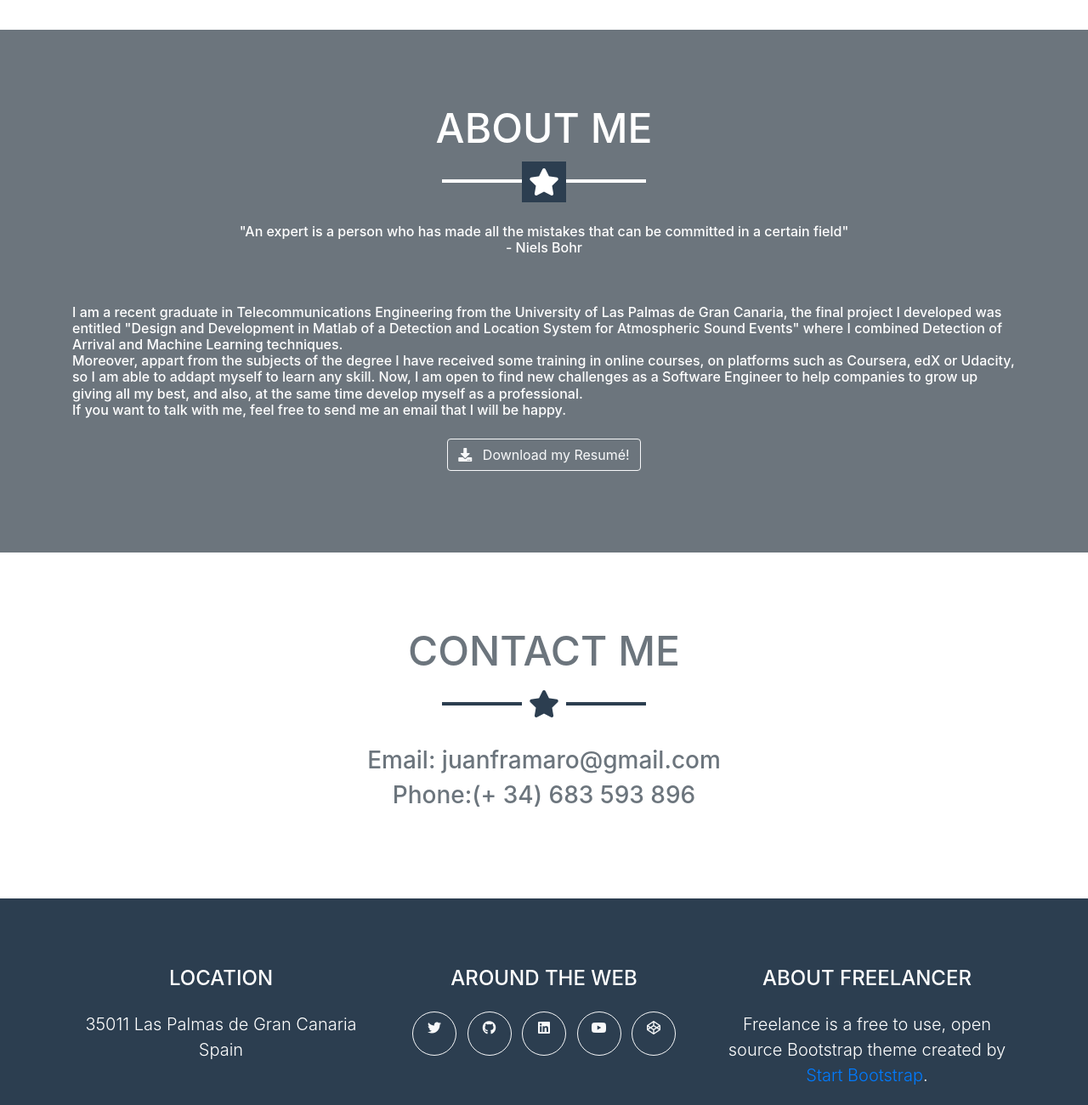
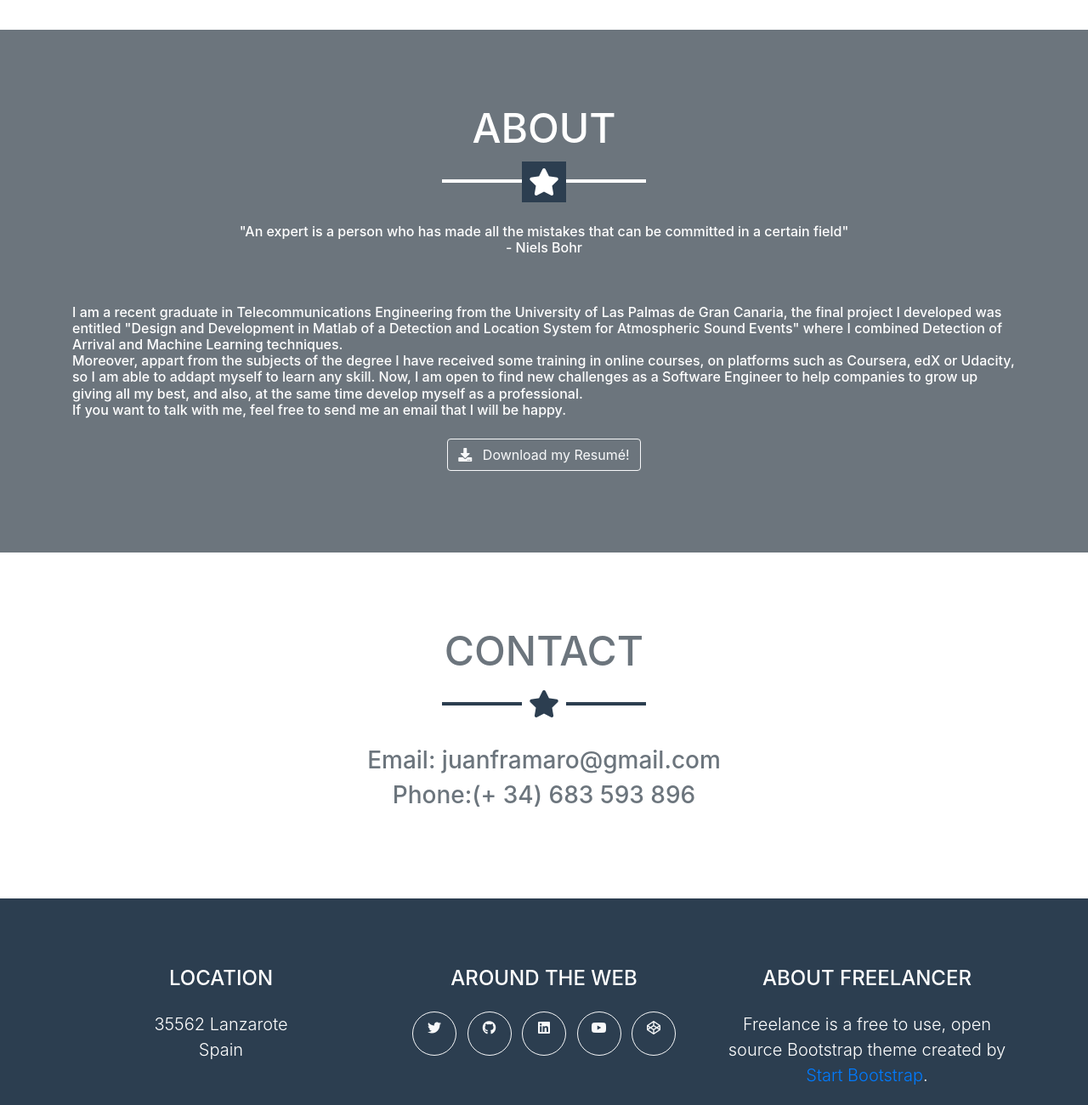
Before and after one commit to JuanFran928/juanfran928.github.io, a website with bundled scripts: page index.html in a window 1280 px wide. Shown: the part 800-2100 px from the top of the page at 85% size. Built offline with nearby package versions, Linux system fonts and the light colour scheme.

Commit message:
Modificacion
modificacion

```diff
--- a/index.html
+++ b/index.html
@@ -39,7 +39,7 @@
         <div class="collapse navbar-collapse" id="navbarResponsive">
           <ul class="navbar-nav ml-auto">
             <li class="nav-item mx-0 mx-lg-1">
-              <a class="nav-link py-3 px-0 px-lg-3 rounded js-scroll-trigger" href="#about">About Me</a>
+              <a class="nav-link py-3 px-0 px-lg-3 rounded js-scroll-trigger" href="#about">About</a>
             </li>
             <li class="nav-item mx-0 mx-lg-1">
               <a class="nav-link py-3 px-0 px-lg-3 rounded js-scroll-trigger" href="#contact">Contact</a>
@@ -64,7 +64,7 @@
     <!-- About Section -->
     <section class="bg-secondary text-white mb-0" id="about">
       <div class="container">
-        <h2 class="text-center text-uppercase text-white">About Me</h2>
+        <h2 class="text-center text-uppercase text-white">About</h2>
         <hr class="star-light mb-5">
      <h6><center>"An expert is a person who has made all the mistakes that can be committed in a certain field"  <br>- Niels Bohr </center></h6> <br><br>
 
@@ -84,7 +84,7 @@
     <!-- Contact Section -->
     <section id="contact">
       <div class="container">
-        <h2 class="text-center text-uppercase text-secondary mb-0">Contact Me</h2>
+        <h2 class="text-center text-uppercase text-secondary mb-0">Contact</h2>
         <hr class="star-dark mb-5">
         <h3 style="text-align:center" class="text-secondary">Email:  juanframaro@gmail.com</h3>
           <h3 style="text-align:center" class="text-secondary">Phone:<a style="text-decoration:none">(+ 34) 683 593 896</a></h3>
@@ -99,7 +99,7 @@
         <div class="row">
           <div class="col-md-4 mb-5 mb-lg-0">
             <h4 class="text-uppercase mb-4">Location</h4>
-            <p class="lead mb-0">35011 Las Palmas de Gran Canaria
+            <p class="lead mb-0">35562 Lanzarote
               <br>Spain</p>
           </div>
           <div class="col-md-4 mb-5 mb-lg-0">
```
